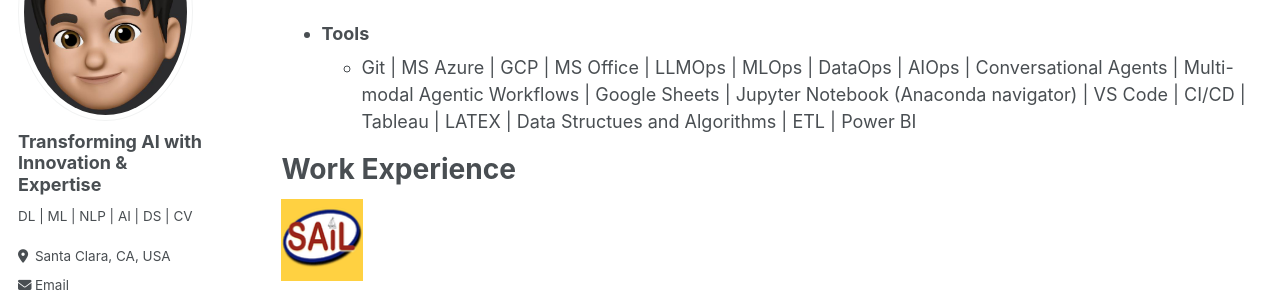
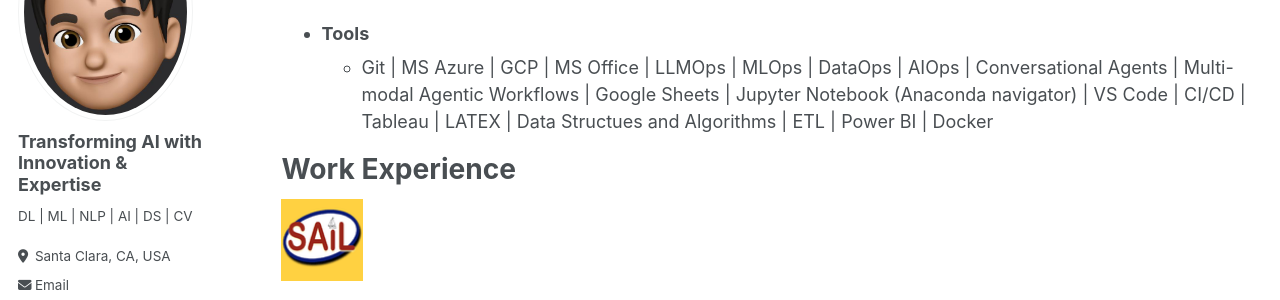
Before and after one commit to SudarshanaSRao/SudarshanaSRao.github.io, a Jekyll site: the page built from _pages/cv.md, in a window 1280 px wide and 900 px high, scrolled down 703 px. Shown: the part 203-503 px from the top of the window. Built offline with Jekyll 4.4.1, drawn with Linux system fonts in a browser that asks for light colours.

Commit message:
Update cv.md

```diff
--- a/_pages/cv.md
+++ b/_pages/cv.md
@@ -323,7 +323,7 @@ Skills
   * Streamlit GUI  \|  Beautiful Soup  \|  PyTorch  \|  TensorFlow  \| NumPy \|  Keras  \|  Scikit-learn  \|  SciPy  \|  Plotly  \|  Matplotlib  \|  Seaborn  \|  Pandas  \|  HuggingFace  \|  Kaggle  \|  LangChain  \|  OpenCV  \|  Gradio
 
 * ### Tools
-  * Git  \|  MS Azure  \|  GCP  \|  MS Office  \|  LLMOps  \|  MLOps  \|  DataOps  \|  AIOps  \|  Conversational Agents  \|  Multi-modal Agentic Workflows  \|  Google Sheets  \|  Jupyter Notebook (Anaconda navigator)  \|  VS Code  \|  CI/CD  \|  Tableau  \|  LATEX  \|  Data Structues and Algorithms  \|  ETL  \|  Power BI
+  * Git  \|  MS Azure  \|  GCP  \|  MS Office  \|  LLMOps  \|  MLOps  \|  DataOps  \|  AIOps  \|  Conversational Agents  \|  Multi-modal Agentic Workflows  \|  Google Sheets  \|  Jupyter Notebook (Anaconda navigator)  \|  VS Code  \|  CI/CD  \|  Tableau  \|  LATEX  \|  Data Structues and Algorithms  \|  ETL  \|  Power BI  \|  Docker
 
 Work Experience
 ==================
```
